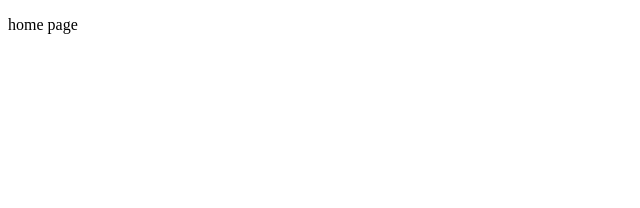
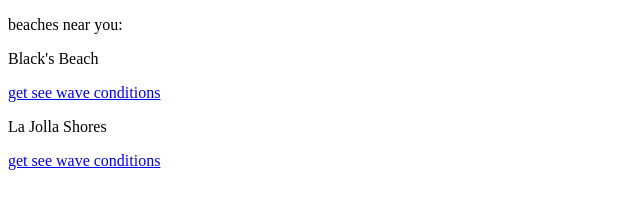
Before and after one commit to CristinaAhamad/designshine, a plain HTML site: page html/home.html in a window 1280 px wide. Shown: the whole page, without its empty margins (0-640 px from the left). Drawn offline with Linux system fonts and the light colour scheme.

Commit message:
start skeleton

```diff
--- a/html/home.html
+++ b/html/home.html
@@ -4,8 +4,10 @@
   </head>
 
   <body>
-    <p>home page</p>
-
-
+    <p>beaches near you:</p>
+    <p> Black's Beach</p>
+    <a href="weatherdata.html">get see wave conditions</a>
+    <p> La Jolla Shores</p>
+    <a href="weatherdata.html">get see wave conditions</a>
   </body>
 </html>
```
Also changed, not shown: html/weatherdata.html (added, +13 -0 lines).
